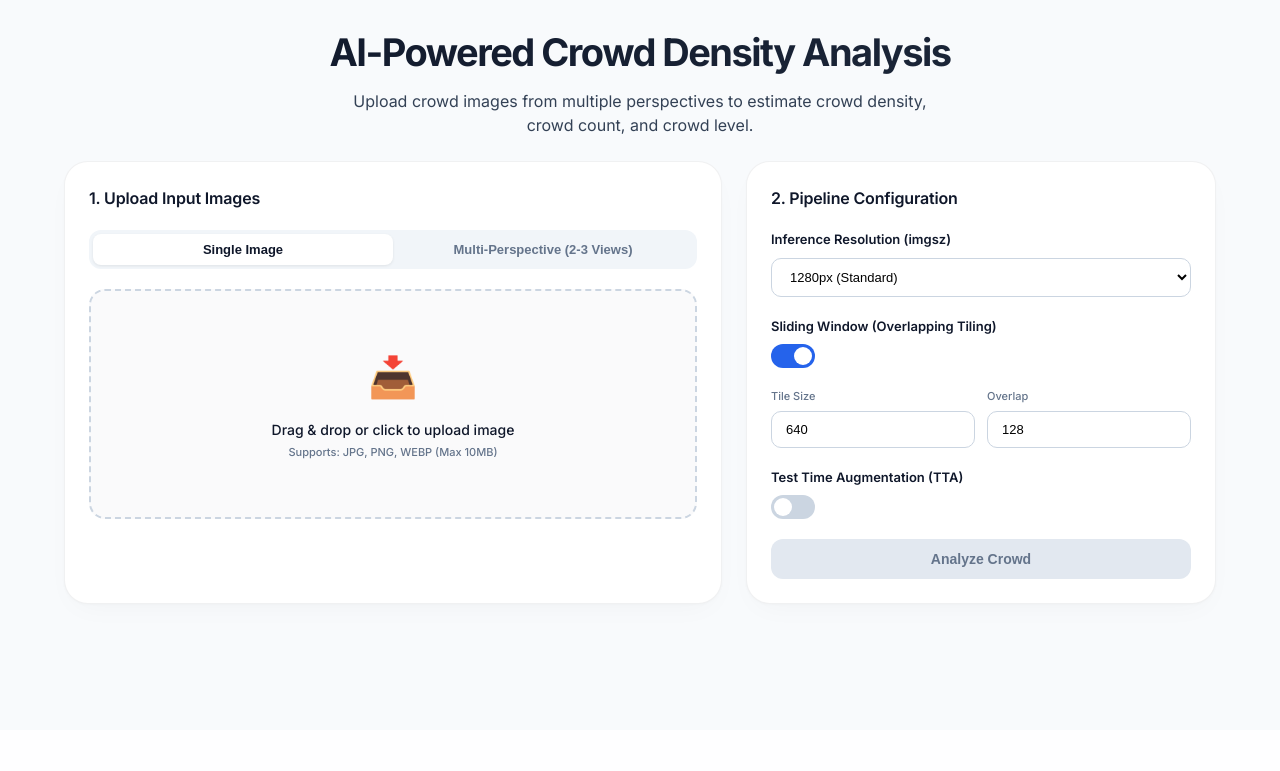
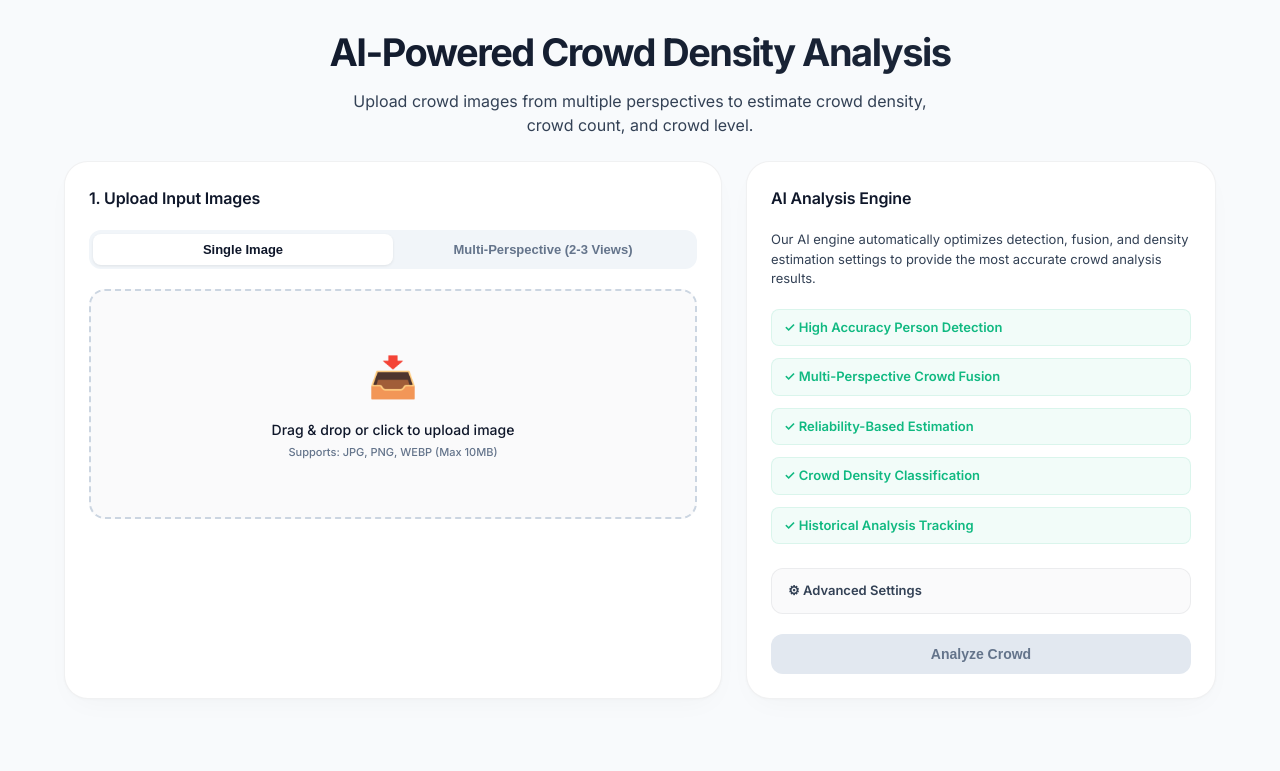
Before and after one commit to pavanpbbr1604-png/major--project, a Flask app: page / in a window 1280 px wide. Shown: the part 70-841 px from the top of the page. Before the commit the page ends 675 px from the top, so only its background shows below. Run offline with Flask 2, Linux system fonts and the light colour scheme.

Commit message:
design(frontend): simplify UI configuration panel into AI Engine card and advanced accordion

```diff
--- a/static/css/style.css
+++ b/static/css/style.css
@@ -1094,3 +1094,62 @@ input:checked + .switch-slider:before {
 .hidden {
     display: none !important;
 }
+
+/* AI Analysis Engine Panel Specific Styles */
+.ai-engine-desc {
+    font-size: 13px;
+    color: var(--text-secondary);
+    margin-bottom: 20px;
+}
+
+.ai-features-list {
+    display: flex;
+    flex-direction: column;
+    gap: 12px;
+    margin-bottom: 24px;
+}
+
+.ai-feature-item {
+    font-size: 13px;
+    font-weight: 600;
+    color: var(--status-success);
+    background-color: rgba(16, 185, 129, 0.05);
+    padding: 8px 12px;
+    border-radius: 8px;
+    border: 1px solid rgba(16, 185, 129, 0.1);
+}
+
+/* Collapsible Advanced Settings Accordion styling */
+.advanced-accordion {
+    border: 1px solid var(--border-color);
+    background-color: #fafafb;
+    border-radius: 12px;
+    margin-bottom: 20px;
+    overflow: hidden;
+    transition: all 0.3s ease;
+}
+
+.advanced-accordion[open] {
+    box-shadow: 0 4px 6px -1px rgba(0,0,0,0.02);
+}
+
+.advanced-summary {
+    font-size: 13px;
+    font-weight: 600;
+    color: var(--text-secondary);
+    padding: 12px 16px;
+    cursor: pointer;
+    outline: none;
+    list-style: none;
+    user-select: none;
+}
+
+.advanced-summary::-webkit-details-marker {
+    display: none;
+}
+
+.advanced-content {
+    padding: 16px;
+    border-top: 1px solid var(--border-color);
+    background-color: var(--card-background);
+}
--- a/templates/index.html
+++ b/templates/index.html
@@ -105,10 +105,26 @@
                     </div>
                 </div>
 
-                <!-- Parameters Card -->
+                <!-- AI Engine Panel -->
                 <div class="card params-card">
-                    <h2 class="card-title">2. Pipeline Configuration</h2>
+                    <h2 class="card-title">AI Analysis Engine</h2>
 
+                    <p class="ai-engine-desc">
+                        Our AI engine automatically optimizes detection, fusion, and density estimation settings to provide the most accurate crowd analysis results.
+                    </p>
+
+                    <div class="ai-features-list">
+                        <div class="ai-feature-item">✓ High Accuracy Person Detection</div>
+                        <div class="ai-feature-item">✓ Multi-Perspective Crowd Fusion</div>
+                        <div class="ai-feature-item">✓ Reliability-Based Estimation</div>
+                        <div class="ai-feature-item">✓ Crowd Density Classification</div>
+                        <div class="ai-feature-item">✓ Historical Analysis Tracking</div>
+                    </div>
+
+                    <!-- Collapsible Advanced Settings (Testing & Developers) -->
+                    <details class="advanced-accordion">
+                        <summary class="advanced-summary">⚙ Advanced Settings</summary>
+                        <div class="advanced-content">
                             <div class="form-group">
                                 <label class="form-label" for="param-imgsz">Inference Resolution (imgsz)</label>
                                 <select class="form-select" id="param-imgsz">
@@ -142,7 +158,7 @@
                             <div class="form-group">
                                 <label class="form-label" for="param-tta">Test Time Augmentation (TTA)</label>
                                 <div class="toggle-switch">
-                            <input type="checkbox" id="param-tta">
+                                    <input type="checkbox" id="param-tta" checked>
                                     <label for="param-tta" class="switch-slider"></label>
                                 </div>
                             </div>
@@ -152,6 +168,8 @@
                                 <input type="range" class="form-slider" id="param-overlap-factor" min="0.0" max="1.0" step="0.05" value="0.5">
                                 <div class="slider-val" id="val-overlap-factor">0.50 (Moderate Overlap)</div>
                             </div>
+                        </div>
+                    </details>
 
                     <button class="btn btn-primary" id="btn-analyze" disabled>Analyze Crowd</button>
                 </div>
```
Lines whose indentation alone changed are shown as unchanged.
